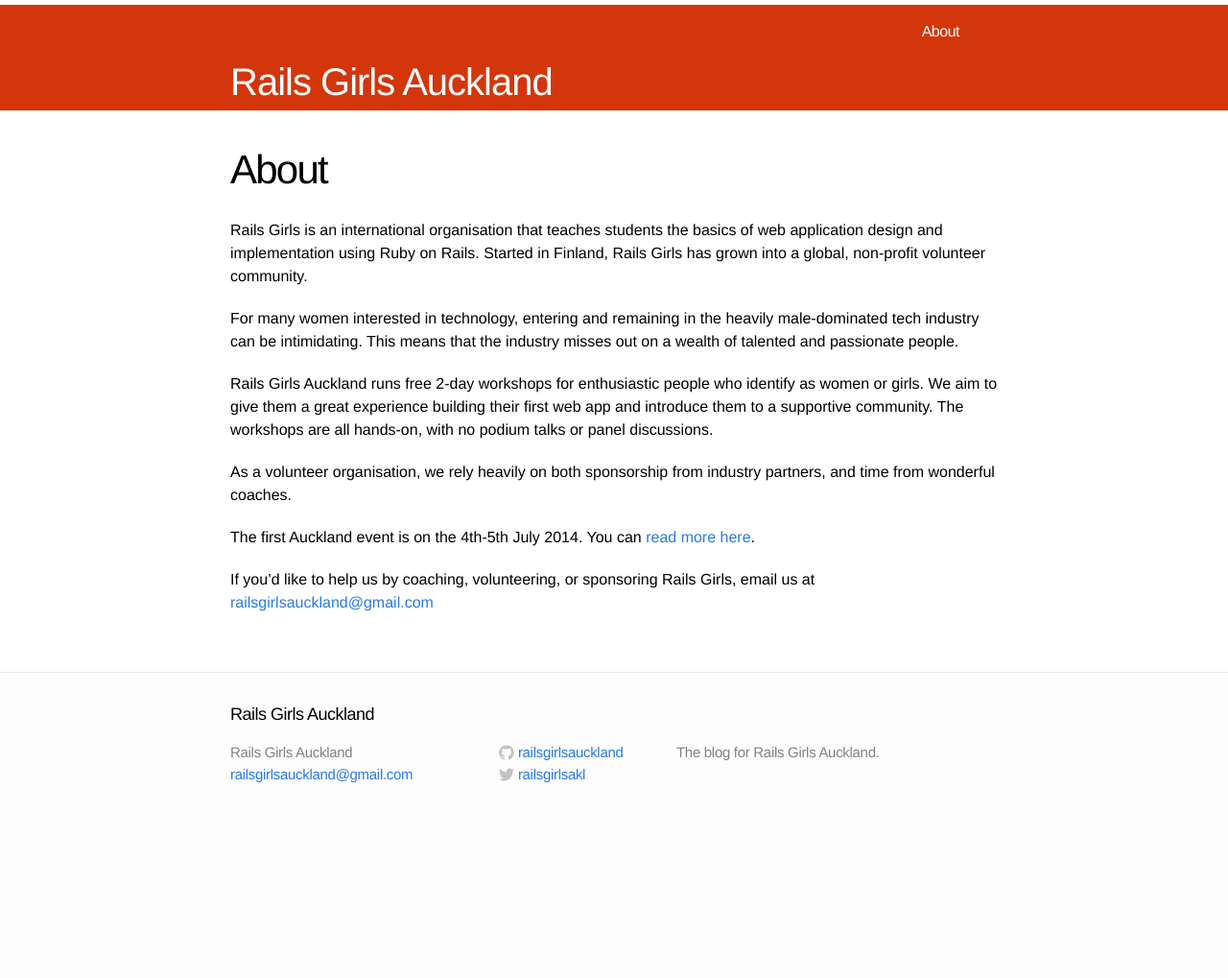
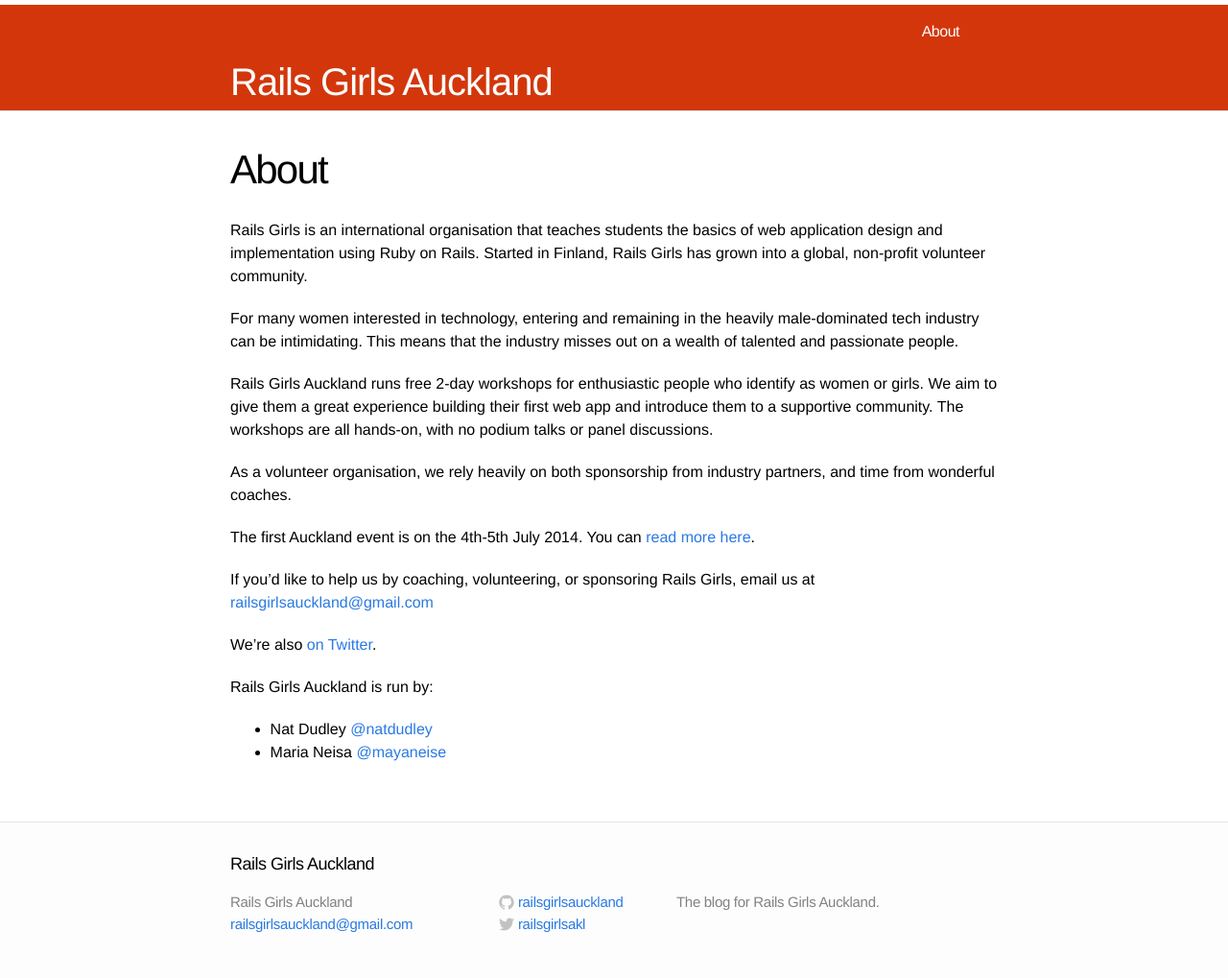
Before and after one commit to natdudley/railsgirlsblog, a Jekyll site: the page built from about.md, in a window 1280 px wide. Shown: the whole page at 96% size. Built offline with Jekyll 4.4.1, drawn with Linux system fonts in a browser that asks for light colours; before the commit the page ends 900 px from its top, so only the background shows below that.

Commit message:
Adding organiser names
Fixes #7

```diff
--- a/about.md
+++ b/about.md
@@ -15,3 +15,10 @@ As a volunteer organisation, we rely heavily on both sponsorship from industry p
 The first Auckland event is on the 4th-5th July 2014. You can [read more here](http://railsgirls.com/auckland).
 
 If you'd like to help us by coaching, volunteering, or sponsoring Rails Girls, email us at <railsgirlsauckland@gmail.com>
+
+We're also [on Twitter](http://twitter.com/railsgirlsakl).
+
+Rails Girls Auckland is run by:
+
+- Nat Dudley [@natdudley](http://twitter.com/natdudley)
+- Maria Neisa [@mayaneise](http://twitter.com/mayaneise)
```
